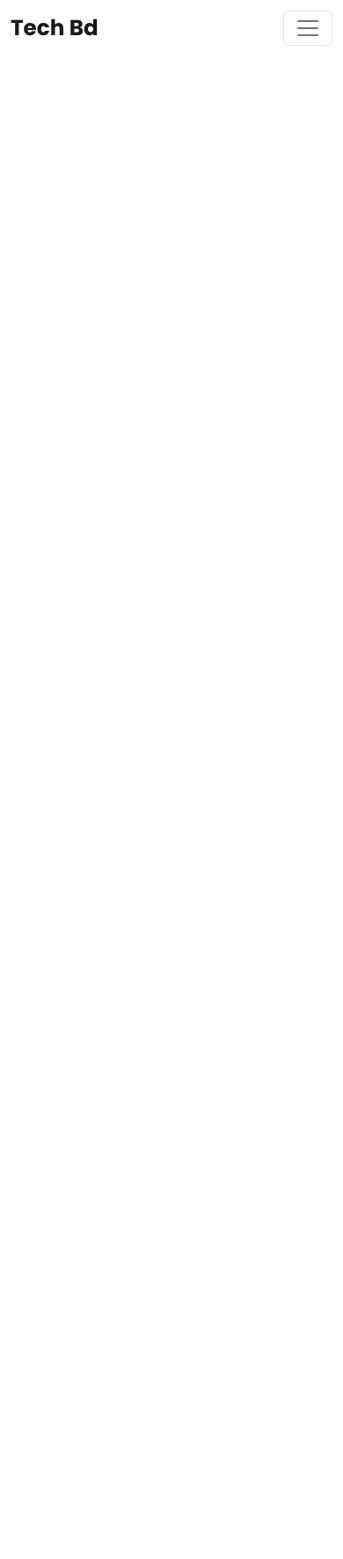
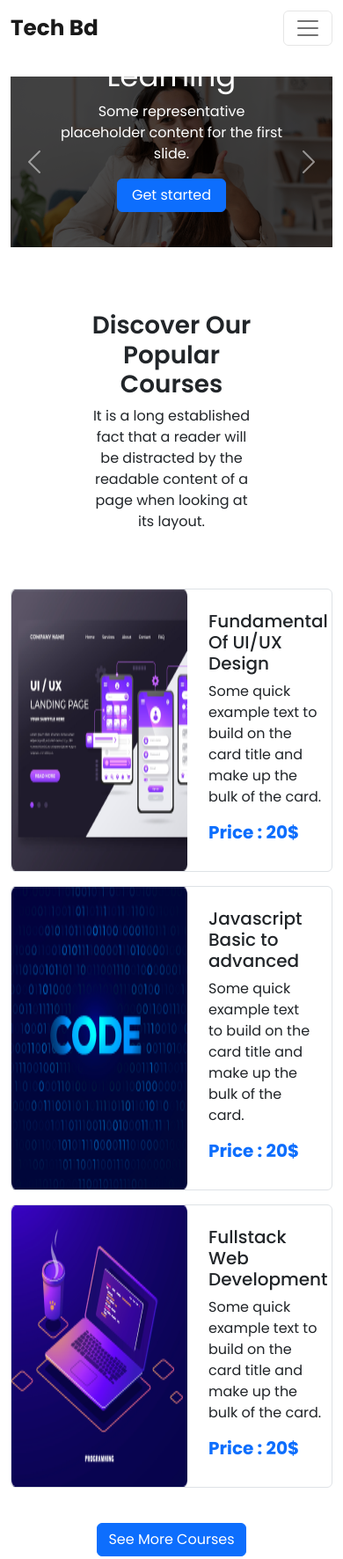
Before and after one commit to SumontoRoy/tech-bd, a plain HTML site: page index.html in a window 390 px wide. Shown: the whole page at 88% size. Before the commit the page ends 844 px from the top, so only its background shows below. Drawn offline with nearby package versions, Linux system fonts and the light colour scheme.

Commit message:
courses part added

```diff
--- a/css/style.css
+++ b/css/style.css
@@ -1,4 +1,28 @@
 /* common css */
-body{
+body {
     font-family: 'Poppins', sans-serif;
 }
+
+/* banner part start */
+/* banner part end */
+.carousel-item::after {
+    content: '';
+    position: absolute;
+    top: 0;
+    left: 0;
+    bottom: 0;
+    right: 0;
+    background: rgba(0, 0, 0, 0.7);
+}
+
+.banner-image {
+    /* position: relative; */
+}
+
+.banner-content {
+    /* position: absolute;
+    top: 50%;
+    left: 50%;
+    transform: translate(-50%, -50%); */
+    z-index: 1;
+}
--- a/index.html
+++ b/index.html
@@ -22,9 +22,8 @@
     <nav class="navbar navbar-expand-lg ">
       <div class="container">
         <a class="navbar-brand fs-2 fw-bold" href="#">Tech Bd</a>
-                <button class="navbar-toggler" type="button" data-bs-toggle="collapse"
-                    data-bs-target="#navbarSupportedContent" aria-controls="navbarSupportedContent"
-                    aria-expanded="false" aria-label="Toggle navigation">
+        <button class="navbar-toggler" type="button" data-bs-toggle="collapse" data-bs-target="#navbarSupportedContent"
+          aria-controls="navbarSupportedContent" aria-expanded="false" aria-label="Toggle navigation">
           <span class="navbar-toggler-icon"></span>
         </button>
         <div class="collapse navbar-collapse" id="navbarSupportedContent">
@@ -56,7 +55,129 @@
     </nav>
   </header>
   <!-- header part end -->
+  <!-- main part start -->
+  <main>
+    <!-- banner part start -->
+    <section class="container my-4">
+      <div id="carouselExampleCaptions" class="carousel slide" data-bs-ride="false">
+        <div class="carousel-inner">
+          <div class="carousel-item active">
+            <img src="images/cover/cover-1.png" class="img-fluidd-block w-100 banner-image" alt="cover-image">
+            <div class="carousel-caption d-md-block banner-content">
+              <h6 class="display-4">Get Started Digital Learning</h6>
+              <p>Some representative placeholder content for the first slide.</p>
+              <a href="" class="btn btn-primary px-3">Get started</a>
+            </div>
+          </div>
+          <div class="carousel-item">
+            <img src="images/cover/cover-2.jpg" class="img-fluid d-block w-100 banner-image" alt="cover-image">
+            <div class="carousel-caption d-md-block banner-content">
+              <h6 class="display-4">Second slide label</h6>
+              <p>Some representative placeholder content for the second slide.</p>
+              <a href="" class="btn btn-primary px-3">Get started</a>
+            </div>
+          </div>
+          <div class="carousel-item">
+            <img src="images/cover/cover-3.jpg" class="img-fluidd-block w-100 banner-image" alt="cover-image">
+            <div class="carousel-caption d-md-block banner-content">
+              <h6 class="display-4">Third slide label</h6>
+              <p>Some representative placeholder content for the third slide.</p>
+              <a href="" class="btn btn-primary px-3">Get started</a>
+            </div>
+          </div>
+        </div>
+        <button class="carousel-control-prev" type="button" data-bs-target="#carouselExampleCaptions"
+          data-bs-slide="prev">
+          <span class="carousel-control-prev-icon" aria-hidden="true"></span>
+          <span class="visually-hidden">Previous</span>
+        </button>
+        <button class="carousel-control-next" type="button" data-bs-target="#carouselExampleCaptions"
+          data-bs-slide="next">
+          <span class="carousel-control-next-icon" aria-hidden="true"></span>
+          <span class="visually-hidden">Next</span>
+        </button>
+      </div>
+    </section>
+    <!-- banner part end -->
 
+    <!-- courses part start -->
+    <section class="container">
+      <div class="w-50 mx-auto text-center py-5">
+        <h2 class="fs-1 fw-semibold">Discover Our Popular Courses</h2>
+        <p>It is a long established fact that a reader will be distracted by the readable content of a page when looking
+          at its layout.</p>
+      </div>
+      <div>
+        <div class="row">
+          <div class="col-lg-6 col-md-12 mb-3">
+            <div class="d-flex border rounded">
+              <img src="images/course/course-1.png" alt="course-1" class="img-fluid">
+              <div class="p-4">
+                <h5>Fundamental Of UI/UX Design</h5>
+                <p>Some quick example text to build on the card title and make up the bulk of the card.</p>
+                <h6 class="fs-5 fw-bold text-primary">Price : 20$</h6>
+              </div>
+            </div>
+          </div>
+          <div class="col-lg-6 col-md-12 mb-3">
+            <div class="d-flex border rounded">
+              <img src="images/course/course-2.png" alt="course-2" class="img-fluid">
+              <div class="p-4">
+                <h5>Javascript Basic to advanced</h5>
+                <p>Some quick example text to build on the card title and make up the bulk of the card.</p>
+                <h6 class="fs-5 fw-bold text-primary">Price : 20$</h6>
+              </div>
+            </div>
+          </div>
+          <div class="col-lg-6 col-md-12 mb-3">
+            <div class="d-flex border rounded">
+              <img src="images/course/course-3.png" alt="course-3" class="img-fluid">
+              <div class="p-4">
+                <h5>Fullstack Web Development</h5>
+                <p>Some quick example text to build on the card title and make up the bulk of the card.</p>
+                <h6 class="fs-5 fw-bold text-primary">Price : 20$</h6>
+              </div>
+            </div>
+          </div>
+          <div class="col-lg-6 d-md-none d-sm-none d-none d-lg-block mb-3">
+            <div class="d-flex border rounded">
+              <img src="images/course/course-4.png" alt="course-4" class="img-fluid">
+              <div class="p-4">
+                <h5>Digital Marketing</h5>
+                <p>Some quick example text to build on the card title and make up the bulk of the card.</p>
+                <h6 class="fs-5 fw-bold text-primary">Price : 20$</h6>
+              </div>
+            </div>
+          </div>
+          <div class="col-lg-6 d-md-none d-sm-none d-none d-lg-block mb-3">
+            <div class="d-flex border rounded">
+              <img src="images/course/course-5.png" alt="course-5" class="img-fluid">
+              <div class="p-4">
+                <h5>Photography Basic Rules</h5>
+                <p>Some quick example text to build on the card title and make up the bulk of the card.</p>
+                <h6 class="fs-5 fw-bold text-primary">Price : 20$</h6>
+              </div>
+            </div>
+          </div>
+          <div class="col-lg-6 d-md-none d-sm-none d-none d-lg-block mb-3">
+            <div class="d-flex border rounded">
+              <img src="images/course/course-6.png" alt="course-6" class="img-fluid">
+              <div class="p-4">
+                <h5>Motion Graphics</h5>
+                <p>Some quick example text to build on the card title and make up the bulk of the card.</p>
+                <h6 class="fs-5 fw-bold text-primary">Price : 20$</h6>
+              </div>
+            </div>
+          </div>
+        </div>
+      </div>
+<div class="text-center my-4">
+  <a href="" class="btn btn-primary">See More Courses</a>
+</div>
+    </section>
+    <!-- courses part end -->
+  </main>
+  <!-- main part end -->
   <script src="https://cdn.jsdelivr.net/npm/bootstrap@5.2.1/dist/js/bootstrap.bundle.min.js"
     integrity="sha384-u1OknCvxWvY5kfmNBILK2hRnQC3Pr17a+RTT6rIHI7NnikvbZlHgTPOOmMi466C8"
     crossorigin="anonymous"></script>
```
Also changed, not shown: images/cover/cover-2.jpg. Lines whose indentation alone changed are shown as unchanged.
